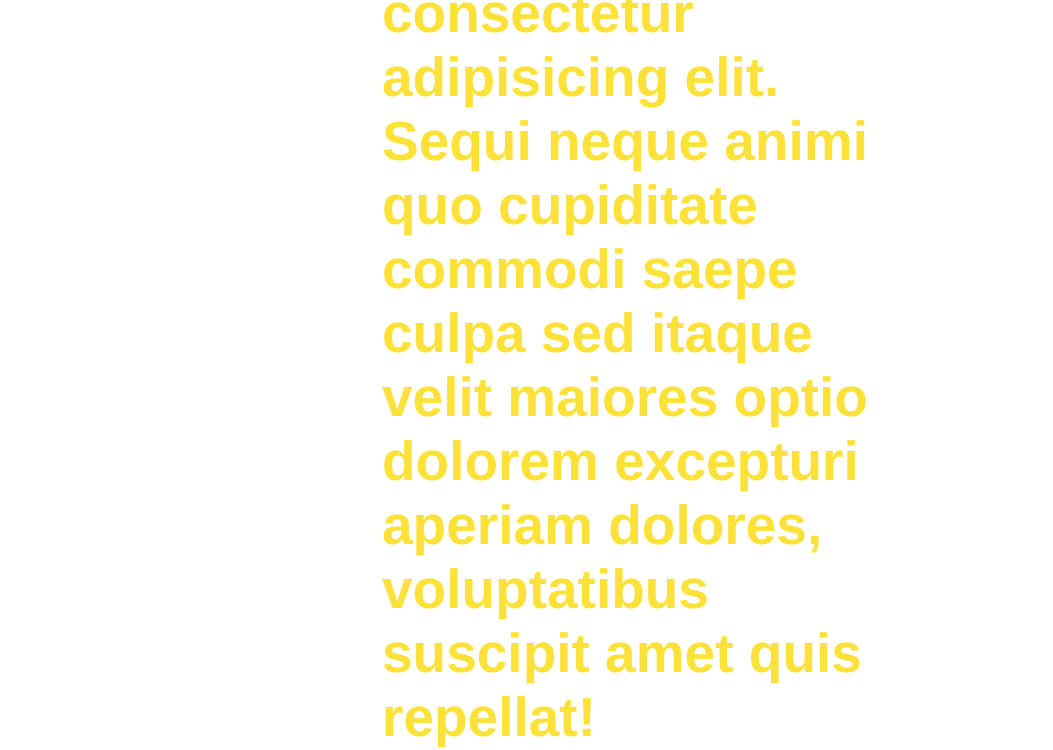
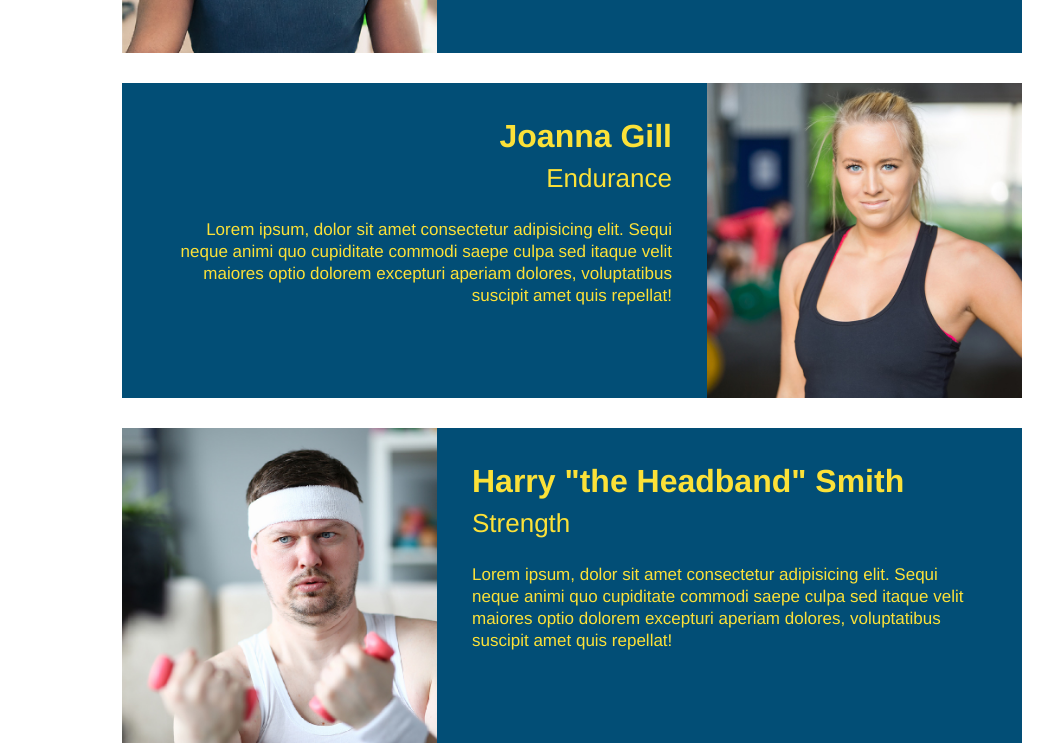
Before and after one commit to msadia27/run-buddy, a plain HTML site: page index.html in a window 1280 px wide. Shown: the part 2434-3184 px from the top of the page, without its empty margins (68-1121 px from the left). Drawn offline with Linux system fonts and the light colour scheme.

Commit message:
meet the trainers section

```diff
--- a/assets/css/style.css
+++ b/assets/css/style.css
@@ -145,6 +145,7 @@ footer a {
     margin: 0 auto 30px auto;
     background: #024e76;
     color: #fce138;
+    overflow: auto;
 }
 
 .trainer img {
@@ -157,3 +158,27 @@ footer a {
     float: left;
     width: 65%;
 }
+
+.text-left {
+    text-align: left;
+}
+
+.text-right {
+    text-align: right;
+}
+
+.trainer-bio h3 {
+    font-size: 32px;
+    margin-bottom: 8px;
+}
+
+.trainer-bio h4 {
+    font-weight: lighter;
+    font-size: 26px;
+    margin-bottom: 25px;
+}
+
+.trainer-bio p {
+    font-size: 17px;
+    line-height: 1.3;
+}
--- a/index.html
+++ b/index.html
@@ -78,12 +78,13 @@
     </section>
 
     <!-- "meet the trainers" section -->
-    <section id="your trainers class=trainers">
+    <section id="your-trainers" class="trainers">
         <h2 class="section-title primary-border">
             Meet The Trainers
+        </h2>
         <article class="trainer">
             <img src="./assets/images/trainer-1.jpg" alt="Arron Stephens in his workout clothes, ready to pump iron" />
-                <div class="trainer-bio">
+            <div class="trainer-bio text-left">
                 <h3>Arron Stephens</h3>
                 <h4>Speed / Strength</h4>
                 <p>
@@ -92,7 +93,30 @@
                 </p>
             </div>
         </article>
-        </h2>
+        <!-- second trainer bio -->
+        <article class="trainer">
+            <div class="trainer-bio text-right">
+                <h3>Joanna Gill</h3>
+                <h4>Endurance</h4>
+                <p>
+                    Lorem ipsum, dolor sit amet consectetur adipisicing elit. Sequi neque animi quo cupiditate commodi saepe culpa sed
+                    itaque velit maiores optio dolorem excepturi aperiam dolores, voluptatibus suscipit amet quis repellat!
+                </p>
+            </div>
+            <img src="./assets/images/trainer-2.jpg" alt="Joanna Gill cooling off after a workout" />
+        </article>
+        <!-- third trainer bio -->
+        <article class="trainer">
+            <img src="./assets/images/trainer-3.jpg" alt="Harry Smith wearing a headband and lifting comically small pink weights" />
+            <div class="trainer-bio text-left">
+                <h3>Harry "the Headband" Smith</h3>
+                <h4>Strength</h4>
+                <p>
+                    Lorem ipsum, dolor sit amet consectetur adipisicing elit. Sequi neque animi quo cupiditate commodi saepe culpa sed
+                    itaque velit maiores optio dolorem excepturi aperiam dolores, voluptatibus suscipit amet quis repellat!
+                </p>
+            </div>
+        </article>
     </section>
 
     <!-- "reach out" section -->
```
Also changed, not shown: 2 other files. Lines whose indentation alone changed are shown as unchanged.
